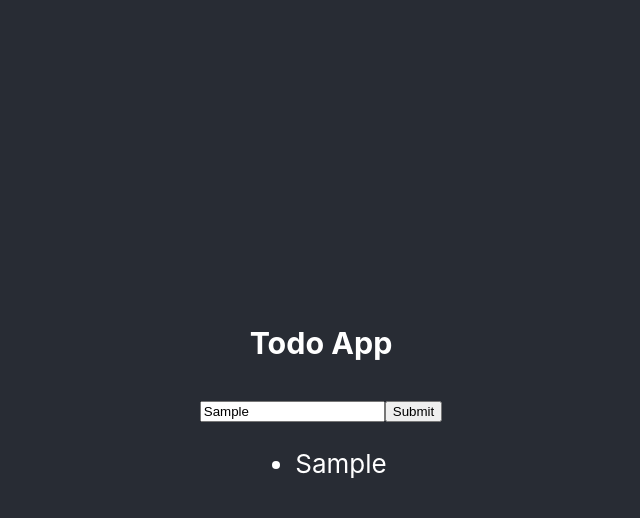
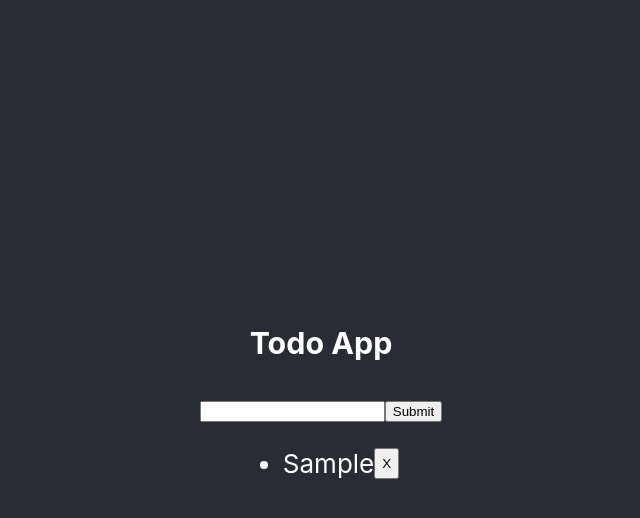
Before and after one commit to domino-daoxuan/Todo-app, a React (Create React App) app: page / in a window 1280 px wide. Both pictures are taken after typing "Sample" into the empty fields and a click on the button "Submit". Shown: the top 518 px of the page, without its empty margins (319-959 px from the left). Built offline with nearby package versions, Linux system fonts and the light colour scheme.

Commit message:
remove task

```diff
--- a/public/index.html
+++ b/public/index.html
@@ -24,7 +24,7 @@
       work correctly both with client-side routing and a non-root public URL.
       Learn how to configure a non-root public URL by running `npm run build`.
     -->
-    <title>React App</title>
+    <title>Todo-App</title>
   </head>
   <body>
     <noscript>You need to enable JavaScript to run this app.</noscript>
--- a/src/App.js
+++ b/src/App.js
@@ -6,17 +6,37 @@ import TodoList from './components/TodoList';
 function App() {
   const [todos, setTodos] = useState([]);
 
-  function addTodo(todo){
+  const addTodo = (todo) => {
     setTodos([...todos, todo]);
+  }
+
+  const toggleComplete = (id) => {
+    setTodos(todos.map(todo => {
+      if(todo.id === id){
+        return {
+          ...todo,
+          complete: !todo.complete
+        };
+      }
+      return todo;
+    }));
+  }
+
+  const removeTodo = (id) => {
+    const newTodos = todos.filter(todo => todo.id !== id);
+    setTodos(newTodos);
   }
 
   return (
     <div className="App">
       <header className="App-header">
         <h3>Todo App</h3>
-
         <TodoForm addTodo={addTodo}/>
-        <TodoList todos={todos} />
+        <TodoList
+          todos={todos}
+          removeTodo={removeTodo}
+          toggleComplete={toggleComplete}
+        />
       </header>
     </div>
   );
--- a/src/components/TodoForm.js
+++ b/src/components/TodoForm.js
@@ -6,15 +6,18 @@ const TodoForm = ({ addTodo }) => {
         complete: false
     });
 
-    function handleTaskInputChange(e){
+    const handleTaskInputChange = (e) => {
         // e.target.value contains new input from onChange
         // event for input elements
         setTodo({ ...todo, task: e.target.value});
     }
 
-    function handleSubmit(e){
+    const handleSubmit = (e) => {
         e.preventDefault();// prevents browser refresh
-        addTodo({ ...todo, id: Math.random()});
+        if (todo.task.trim()){
+            addTodo({ ...todo, id: Math.random()});
+            setTodo({...todo, task: "" });
+        }
     }
 
     return (
--- a/src/components/TodoList.js
+++ b/src/components/TodoList.js
@@ -1,15 +1,21 @@
-const TodoList = ({ todos }) => {
-    console.log(todos);
+const TodoList = ({ todos, removeTodo, toggleComplete }) => {
+    // console.log(todos);
     return (
         <ul>
-            {todos.map(todo => {
-                return(
-                    <li key={todo.id}>
-                        {todo.task}
-                    </li>
-                );
-            })}
-        </ul>
+        {todos.map(todo => (
+          <div key={todo.id} style={{ display: "flex" }}>
+            <li
+              style={{
+                textDecoration: todo.completed ? "line-through" : null
+              }}
+              onClick={() => toggleComplete(todo.id)}
+            >
+              {todo.task}
+            </li>
+            <button onClick={() => removeTodo(todo.id)}>X</button>
+          </div>
+        ))}
+      </ul>
     );
 }
 
```
